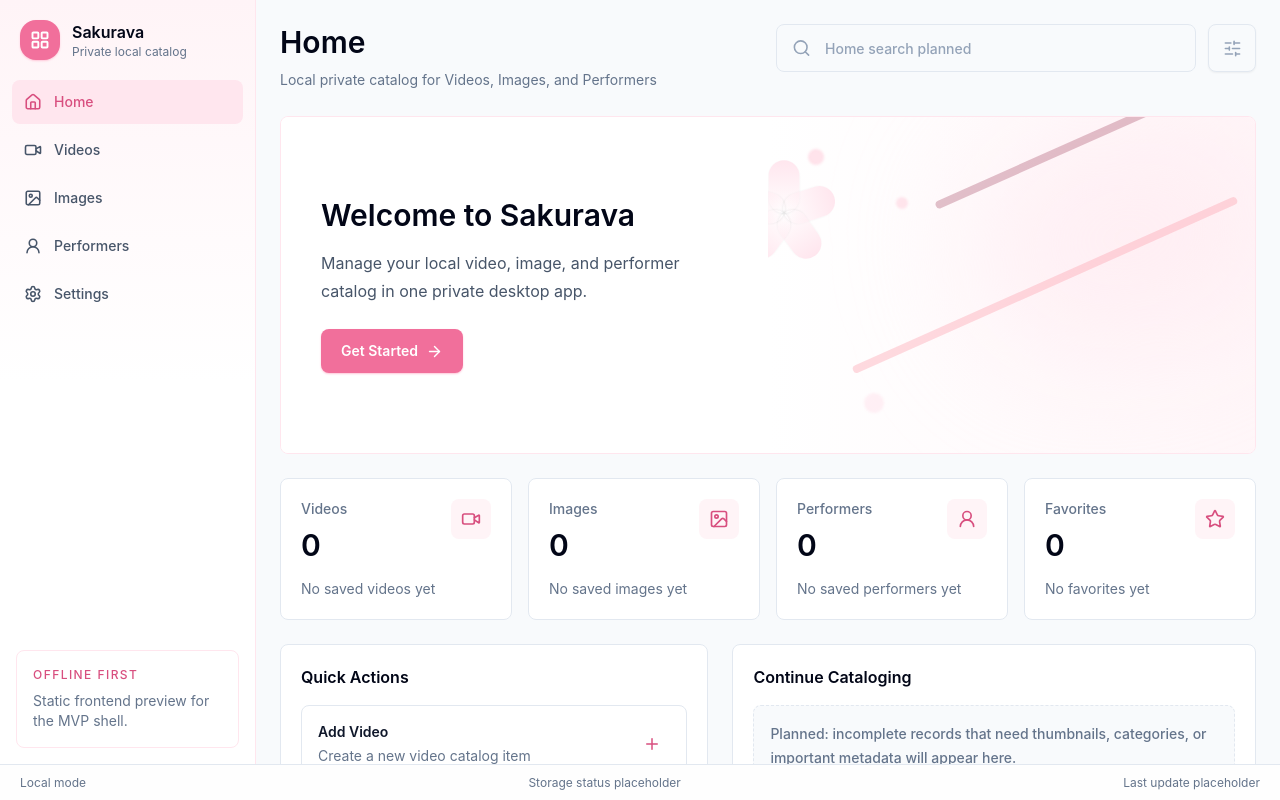
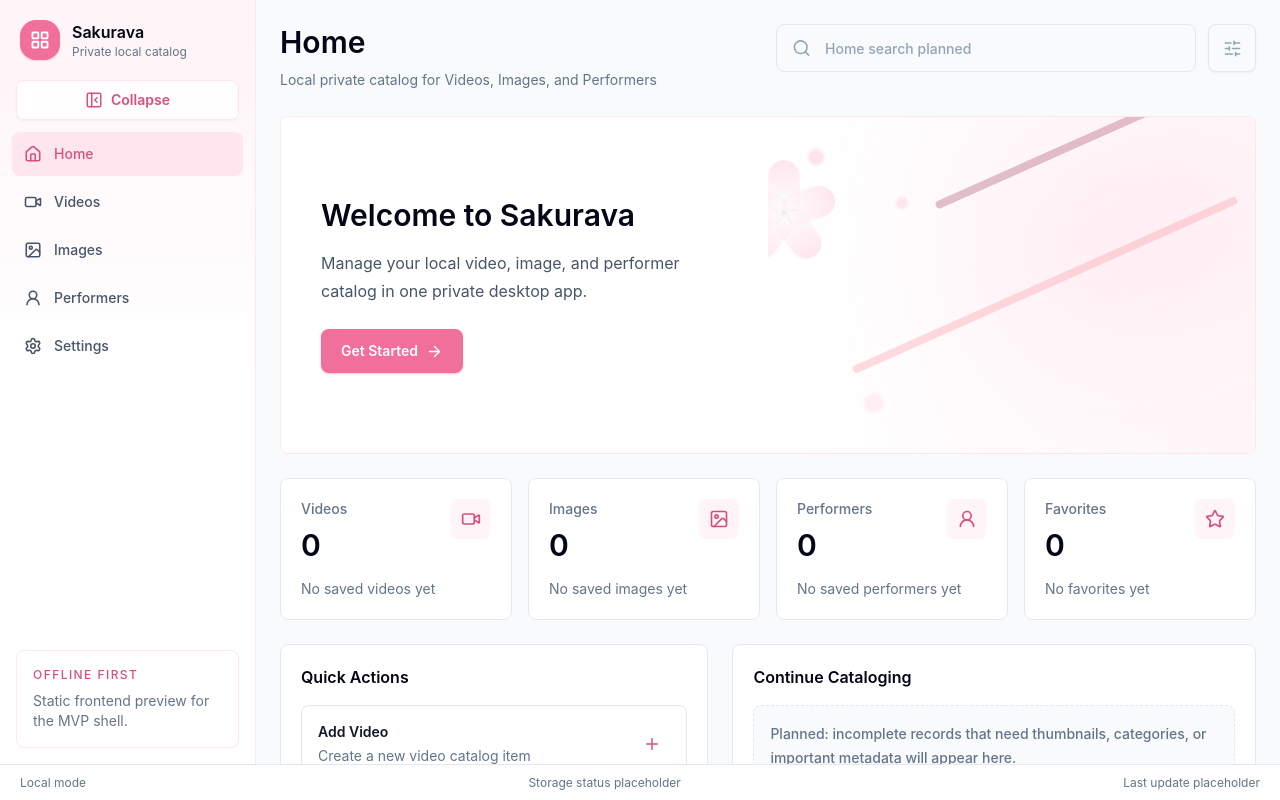
Before and after one commit to wonderfulworldz/sakurava-desktop, a React (Vite) app: page / in a window 1280 px wide. Built offline with nearby package versions, Linux system fonts and the light colour scheme.

Commit message:
Add sidebar collapse behavior

```diff
--- a/src/components/Sidebar.tsx
+++ b/src/components/Sidebar.tsx
@@ -2,6 +2,8 @@ import {
   Home,
   Image,
   LayoutGrid,
+  PanelLeftClose,
+  PanelLeftOpen,
   Settings,
   UserRound,
   Video,
@@ -17,20 +19,54 @@ const icons = {
   settings: Settings,
 };
 
-function Sidebar() {
+type SidebarProps = {
+  collapsed: boolean;
+  onToggleCollapsed: () => void;
+};
+
+function Sidebar({ collapsed, onToggleCollapsed }: SidebarProps) {
+  const ToggleIcon = collapsed ? PanelLeftOpen : PanelLeftClose;
+
   return (
-    <aside className="flex w-64 shrink-0 flex-col border-r border-sakura-100 bg-gradient-to-b from-sakura-50 via-white to-white">
-      <div className="flex h-20 items-center gap-3 px-5">
+    <aside
+      className={[
+        "flex shrink-0 flex-col border-r border-sakura-100 bg-gradient-to-b from-sakura-50 via-white to-white transition-[width]",
+        collapsed ? "w-20" : "w-64",
+      ].join(" ")}
+    >
+      <div
+        className={[
+          "flex h-20 items-center gap-3",
+          collapsed ? "justify-center px-3" : "px-5",
+        ].join(" ")}
+      >
         <div className="flex size-10 items-center justify-center rounded-2xl bg-sakura-500 text-white shadow-sm shadow-sakura-200">
           <LayoutGrid size={20} strokeWidth={2.3} />
         </div>
+        {!collapsed && (
           <div>
             <p className="text-base font-semibold text-slate-950">Sakurava</p>
             <p className="text-xs text-slate-500">Private local catalog</p>
           </div>
+        )}
       </div>
 
-      <nav className="flex flex-1 flex-col gap-1 px-3">
+      <div className={collapsed ? "px-3 pb-3" : "px-4 pb-3"}>
+        <button
+          type="button"
+          aria-label={collapsed ? "Expand sidebar" : "Collapse sidebar"}
+          onClick={onToggleCollapsed}
+          className="flex h-10 w-full items-center justify-center gap-2 rounded-lg border border-sakura-100 bg-white/80 text-sm font-semibold text-sakura-600 shadow-sm transition hover:bg-sakura-50"
+        >
+          <ToggleIcon size={18} />
+          {!collapsed && <span>Collapse</span>}
+        </button>
+      </div>
+
+      <nav
+        className="flex flex-1 flex-col gap-1 px-3"
+        aria-label="Primary navigation"
+      >
         {sidebarItems.map((item) => {
           const Icon = icons[item.icon];
 
@@ -39,9 +75,12 @@ function Sidebar() {
               key={item.to}
               to={item.to}
               end={item.to === "/"}
+              aria-label={collapsed ? item.label : undefined}
+              title={collapsed ? item.label : undefined}
               className={({ isActive }) =>
                 [
-                  "flex h-11 items-center gap-3 rounded-lg px-3 text-sm font-medium transition",
+                  "flex h-11 items-center rounded-lg text-sm font-medium transition",
+                  collapsed ? "justify-center px-0" : "gap-3 px-3",
                   isActive
                     ? "bg-sakura-100 text-sakura-600"
                     : "text-slate-600 hover:bg-white hover:text-slate-950",
@@ -49,12 +88,13 @@ function Sidebar() {
               }
             >
               <Icon size={18} strokeWidth={2.1} />
-              <span>{item.label}</span>
+              {!collapsed && <span>{item.label}</span>}
             </NavLink>
           );
         })}
       </nav>
 
+      {!collapsed && (
         <div className="m-4 rounded-lg border border-sakura-100 bg-white/80 p-4">
           <p className="text-xs font-medium uppercase tracking-[0.12em] text-sakura-600">
             Offline first
@@ -63,6 +103,7 @@ function Sidebar() {
             Static frontend preview for the MVP shell.
           </p>
         </div>
+      )}
     </aside>
   );
 }
--- a/src/layouts/AppShell.tsx
+++ b/src/layouts/AppShell.tsx
@@ -1,12 +1,18 @@
 import { Outlet } from "react-router-dom";
+import { useState } from "react";
 import BottomStatusBar from "../components/BottomStatusBar";
 import Sidebar from "../components/Sidebar";
 
 function AppShell() {
+  const [sidebarCollapsed, setSidebarCollapsed] = useState(false);
+
   return (
     <div className="flex h-screen min-h-0 flex-col bg-slate-50 text-slate-950">
       <div className="flex min-h-0 flex-1 overflow-hidden">
-        <Sidebar />
+        <Sidebar
+          collapsed={sidebarCollapsed}
+          onToggleCollapsed={() => setSidebarCollapsed((collapsed) => !collapsed)}
+        />
         <main className="min-w-0 flex-1 overflow-y-auto">
           <div className="mx-auto max-w-7xl px-6 py-6">
             <Outlet />
```
Also changed, not shown: 1 other file (tests, documents, lock files or other folders). Lines whose indentation alone changed are shown as unchanged.
